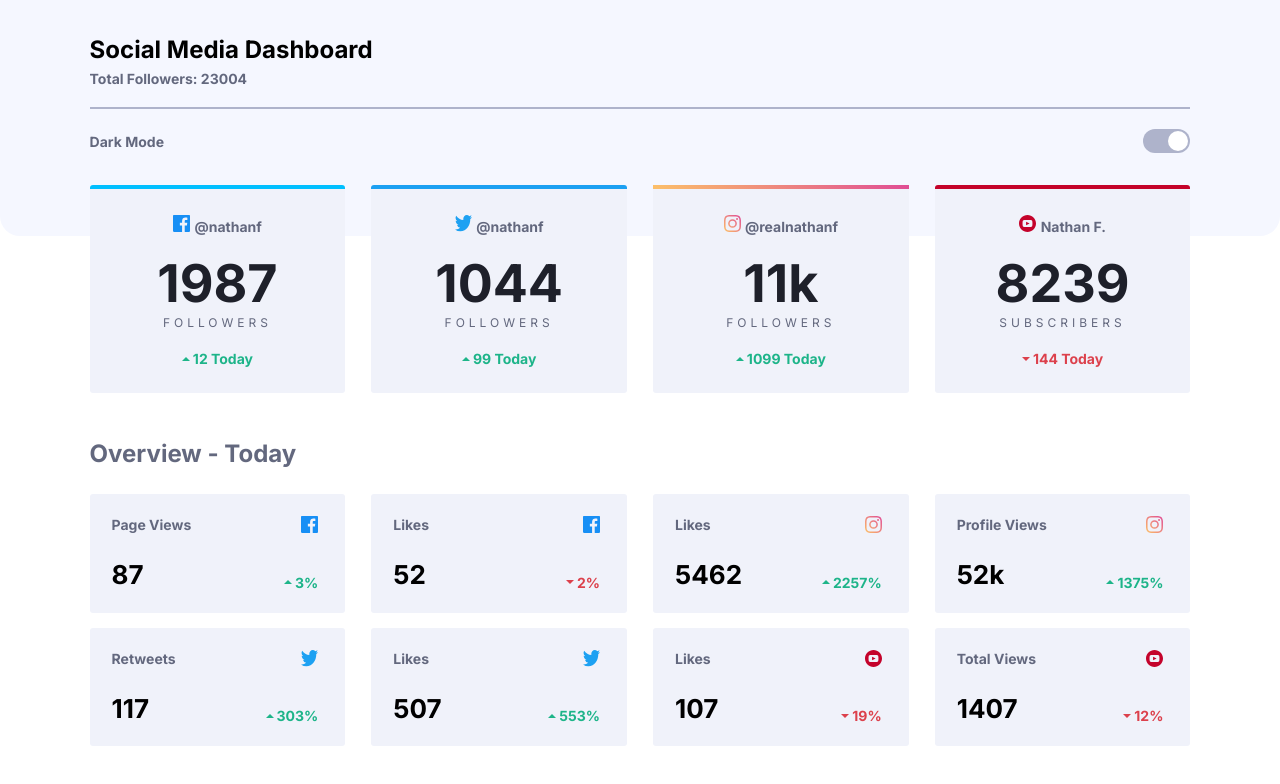
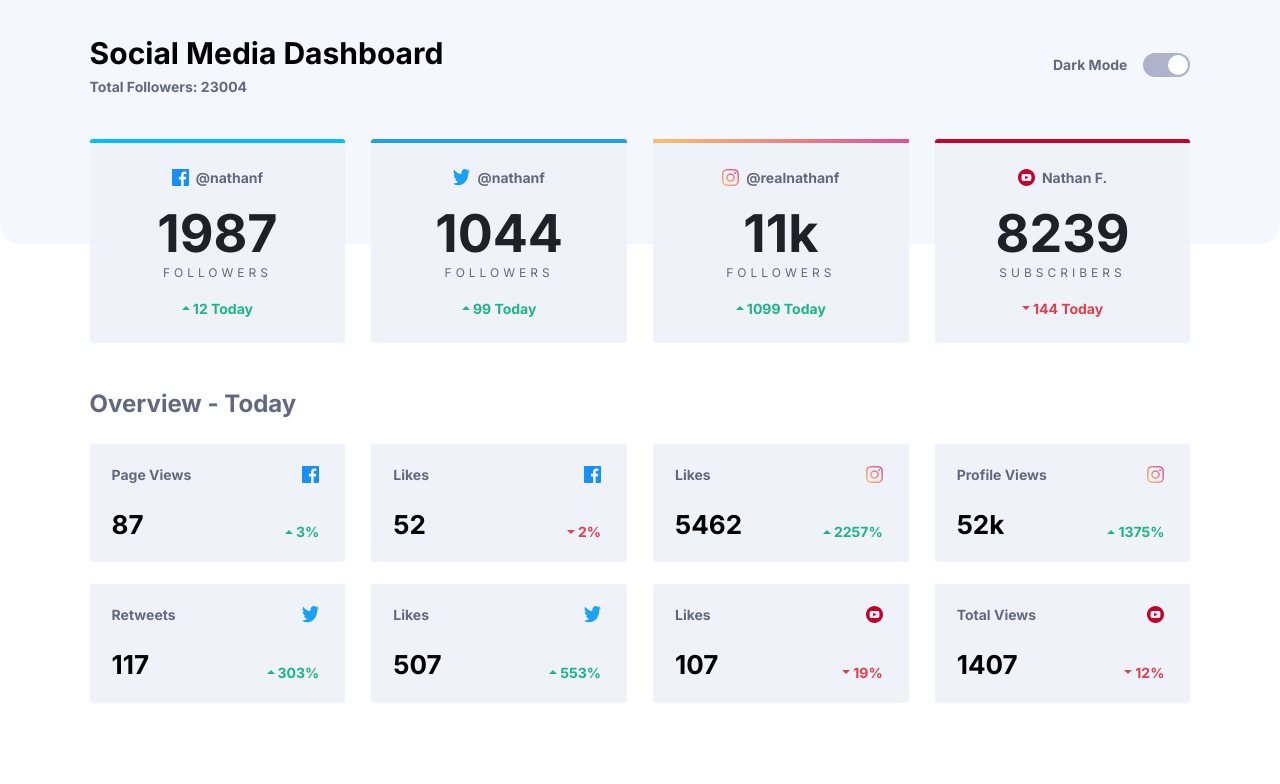
Before and after one commit to Senatrius/dashboard-theme-switcher, a plain HTML site: page index.html in a window 1280 px wide. Drawn offline with Linux system fonts and the light colour scheme.

Commit message:
add desktop layout

```diff
--- a/scss/_components.scss
+++ b/scss/_components.scss
@@ -10,7 +10,7 @@
   position: absolute;
   top: 0;
   width: 100%;
-  height: 236px;
+  height: 14.75rem;
   border-radius: 0 0 20px 20px;
   background: var(--top-bg);
   z-index: -1;
@@ -19,12 +19,12 @@
 .line {
   width: 100%;
   height: 2px;
-  margin: 20px auto;
+  margin: 1.25rem auto;
   background: var(--toggle-bg);
 }
 
 .subtitle-text {
-  font-size: 14px;
+  font-size: .875rem;
   font-weight: 700;
   color: var(--text-1);
 }
@@ -32,6 +32,7 @@
 .social-icon {
   width: 17px;
   height: 17px;
+  margin-right: 7px;
 }
 
 .follower-card {
@@ -39,7 +40,7 @@
   display: flex;
   flex-direction: column;
   align-items: center;
-  padding: 26px;
+  padding: 1.625rem;
   border-radius: 3px;
   background: var(--card-bg);
   cursor: pointer;
@@ -66,27 +67,32 @@
     border-top: 4px solid var(--youtube);
   }
 
+  &__info {
+    display: flex;
+    align-items: center;
+  }
+
   &__total {
-    margin: 16px auto 20px auto;
+    margin: 1rem auto 1.25rem auto;
     text-align: center;
   }
 
   &__count {
-    font-size: 52px;
+    font-size: 3.25rem;
     font-weight: 700;
     color: var(--text-2);
   }
 
   &__desc {
-    font-size: 12px;
-    letter-spacing: 4px;
+    font-size: .75rem;
+    letter-spacing: .25rem;
     color: var(--text-1);
   }
 }
 
 .overview-card {
   width: 100%;
-  padding: 22px 27px 22px 22px;
+  padding: 1.375rem 1.625rem 1.375rem 1.375rem;
   display: flex;
   flex-direction: column;
   background: var(--card-bg);
@@ -101,7 +107,11 @@
     justify-content: space-between;
     display: flex;
     align-items: center;
-    margin-bottom: 26px;
+    margin-bottom: 1.625rem;
+
+    .social-icon {
+      margin-right: 0;
+    }
   }
 
   &__count {
@@ -111,7 +121,7 @@
   }
 
   &__total {
-    font-size: 26px;
+    font-size: 1.625rem;
     font-weight: 700;
   }
 }
@@ -121,7 +131,7 @@
     display: flex;
     align-items: center;
     color: var(--lime-green);
-    font-size: 14px;
+    font-size: .875rem;
     font-weight: 700;
   }
 
@@ -129,7 +139,7 @@
     display: flex;
     align-items: center;
     color: var(--bright-red);
-    font-size: 14px;
+    font-size: .875rem;
     font-weight: 700;
   }
 
@@ -137,3 +147,13 @@
     margin-right: 3px;
   }
 }
+
+@media screen and (min-width: 1023px) {
+  .top-pattern {
+    height: 15.25rem;
+  }
+
+  .line {
+    display: none;
+  }
+}
--- a/scss/_layout.scss
+++ b/scss/_layout.scss
@@ -11,11 +11,11 @@ body {
 .header {
   display: flex;
   flex-direction: column;
-  margin: 35px auto 32px auto;
+  margin: 2.2rem auto 2rem auto;
 
   &__title {
-    font-size: 24px;
-    margin-bottom: 6px;
+    font-size: 1.5rem;
+    margin-bottom: .4rem;
   }
 
   &__switch {
@@ -56,24 +56,65 @@ body {
 
   &__followers {
     display: grid;
-    grid-row-gap: 22px;
-    grid-column-gap: 26px;
+    grid-row-gap: 1.375rem;
+    grid-column-gap: 1.625rem;
     grid-template-columns: repeat(auto-fit, minmax(225px, 1fr));
     grid-template-rows: auto;
   }
 
   &__title {
-    font-size: 24px;
+    font-size: 1.5rem;
     font-weight: 700;
     color: var(--text-1);
-    margin: 46px auto 26px auto;
+    margin: 2.8rem auto 1.625rem auto;
   }
 
   &__overview {
     display: grid;
     grid-row-gap: 15px;
-    grid-column-gap: 26px;
-    grid-template-columns: repeat(auto-fit, minmax(225px, 1fr));
+    grid-column-gap: 1.625rem;
+    grid-template-columns: repeat(auto-fit, minmax(14rem, 1fr));
     grid-template-rows: auto;
   }
 }
+
+@media screen and (min-width: 767px) {
+  .header {
+    margin: 2.375rem auto 2.2rem auto;
+
+    &__title {
+      font-size: 1.875rem;
+      margin-bottom: .4rem;
+    }
+  }
+
+  .social {
+    margin-bottom: 2.8rem;
+
+    &__title {
+      font-size: 1.5rem;
+      font-weight: 700;
+      margin: 2.875rem auto 1.625rem auto;
+    }
+    &__overview {
+      grid-row-gap: 1.375rem;
+    }
+  }
+}
+
+@media screen and (min-width: 1023px) {
+  .header {
+    flex-direction: row;
+    justify-content: space-between;
+    align-items: center;
+    margin: 2.2rem auto 2.75rem auto;
+
+    &__theme {
+      margin-right: 1rem;
+    }
+  }
+
+  .social {
+    margin-bottom: 4rem;
+  }
+}
```
Also changed, not shown: css/main.css, 1 other file.
